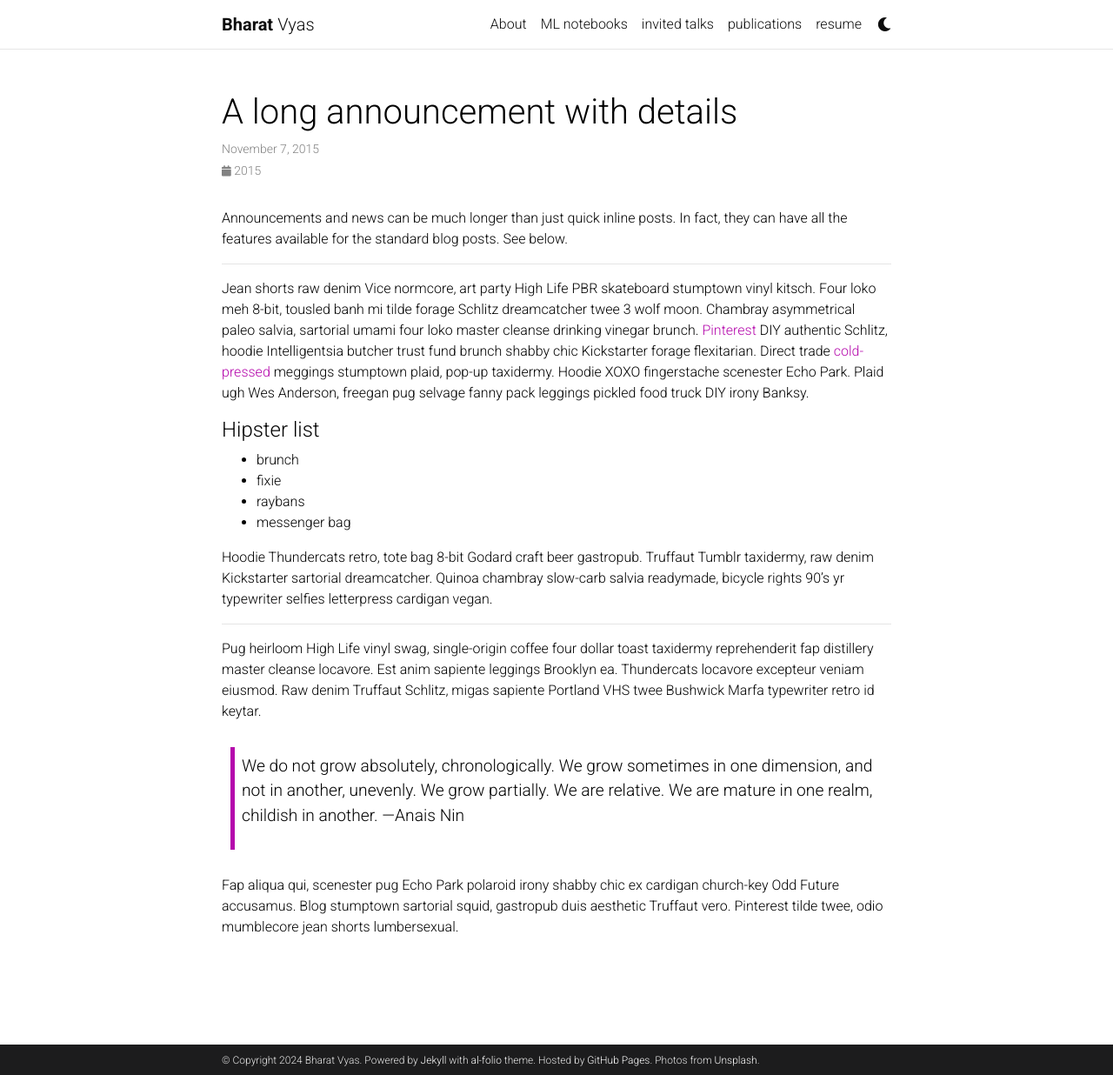
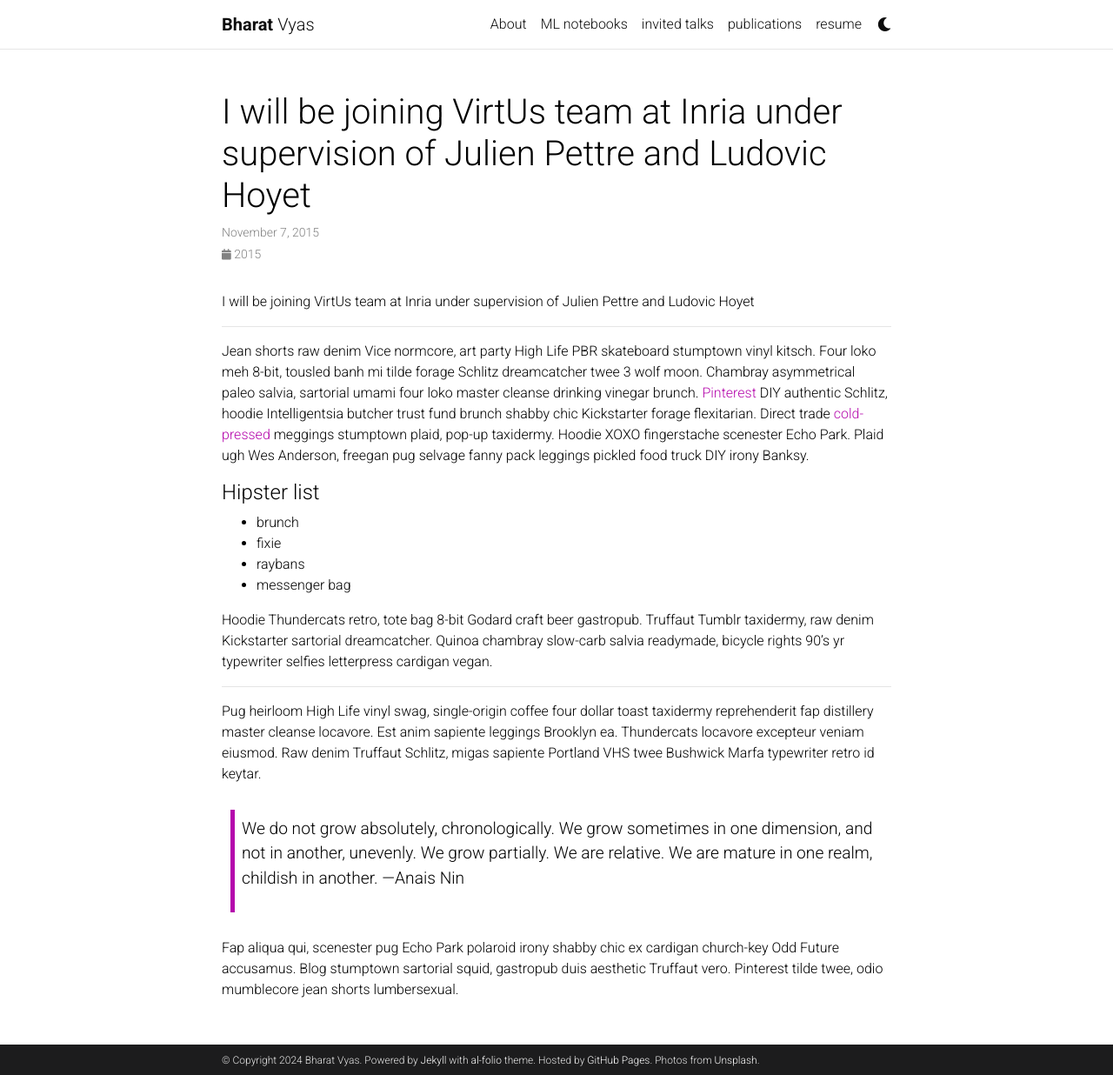
Before and after one commit to VYASB/vyasb.github.io, a Jekyll site: the page built from _news/announcement_2.md, in a window 1280 px wide and 1236 px high. Shown: the whole window at 87% size. Built offline with Jekyll 4.4.1, drawn with Linux system fonts in a browser that asks for light colours; comment, search, counter and statistics services are not loaded; a style sheet for code colours, icons or effects is not loaded.

Commit message:
news update

```diff
--- a/_news/announcement_2.md
+++ b/_news/announcement_2.md
@@ -1,11 +1,11 @@
 ---
 layout: post
-title: A long announcement with details
+title: I will be joining VirtUs team at Inria under supervision of Julien Pettre and Ludovic Hoyet
 date: 2015-11-07 16:11:00-0400
 inline: false
 ---
 
-Announcements and news can be much longer than just quick inline posts. In fact, they can have all the features available for the standard blog posts. See below.
+I will be joining VirtUs team at Inria under supervision of Julien Pettre and Ludovic Hoyet
 
 ***
 
```
Also changed, not shown: _news/announcement_1.md (+2 -2 lines), _news/announcement_3.md (+1 -1 lines), _pages/about.md (+6 -7 lines), _news/announcement_4.md (added).
